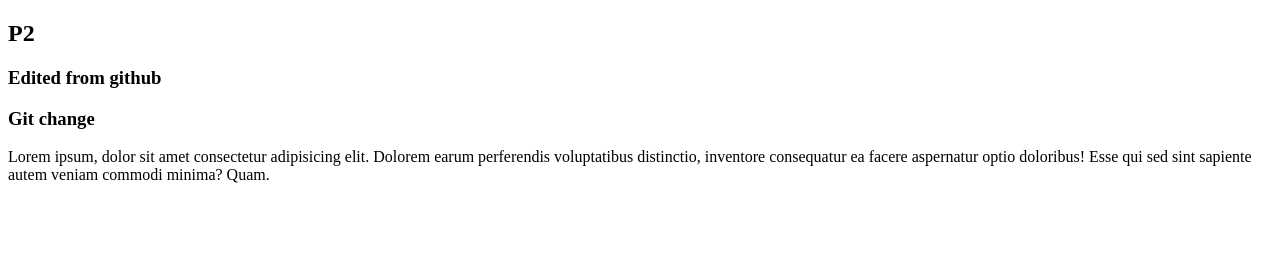
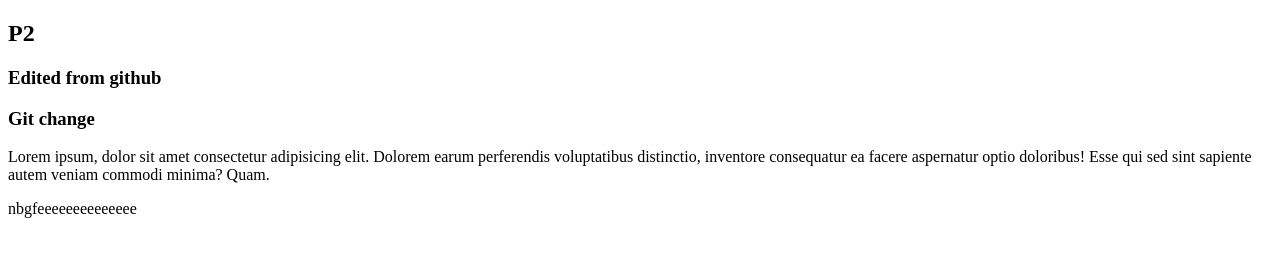
Before and after one commit to rajindra19524/P2, a plain HTML site: page index.html in a window 1280 px wide. Drawn offline with Linux system fonts and the light colour scheme.

Commit message:
Add index

```diff
--- a/index.html
+++ b/index.html
@@ -13,5 +13,6 @@
     <p>Lorem ipsum, dolor sit amet consectetur adipisicing elit. Dolorem earum perferendis
         voluptatibus distinctio, inventore consequatur ea
         facere aspernatur optio doloribus! Esse qui sed sint sapiente autem veniam commodi minima? Quam.</p>
+        <p>nbgfeeeeeeeeeeeeee</p>
 </body>
 </html>
```
